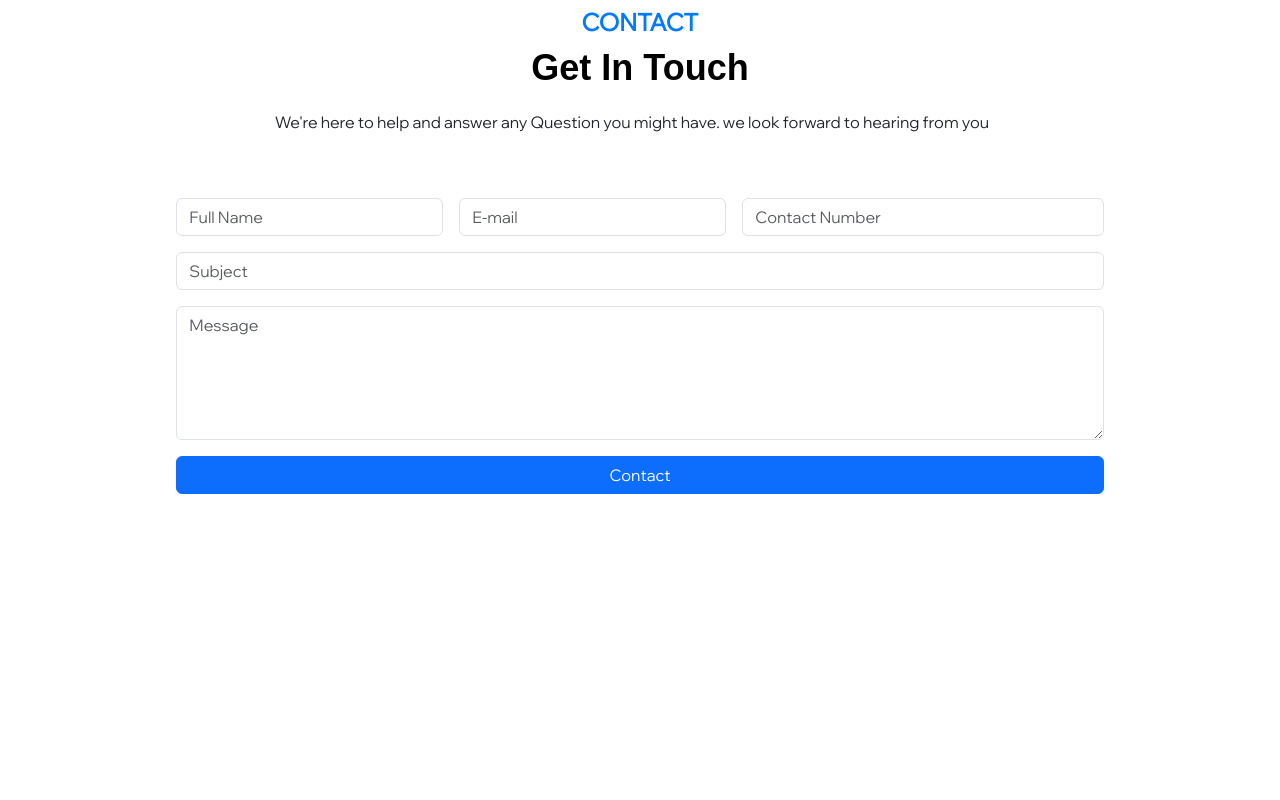
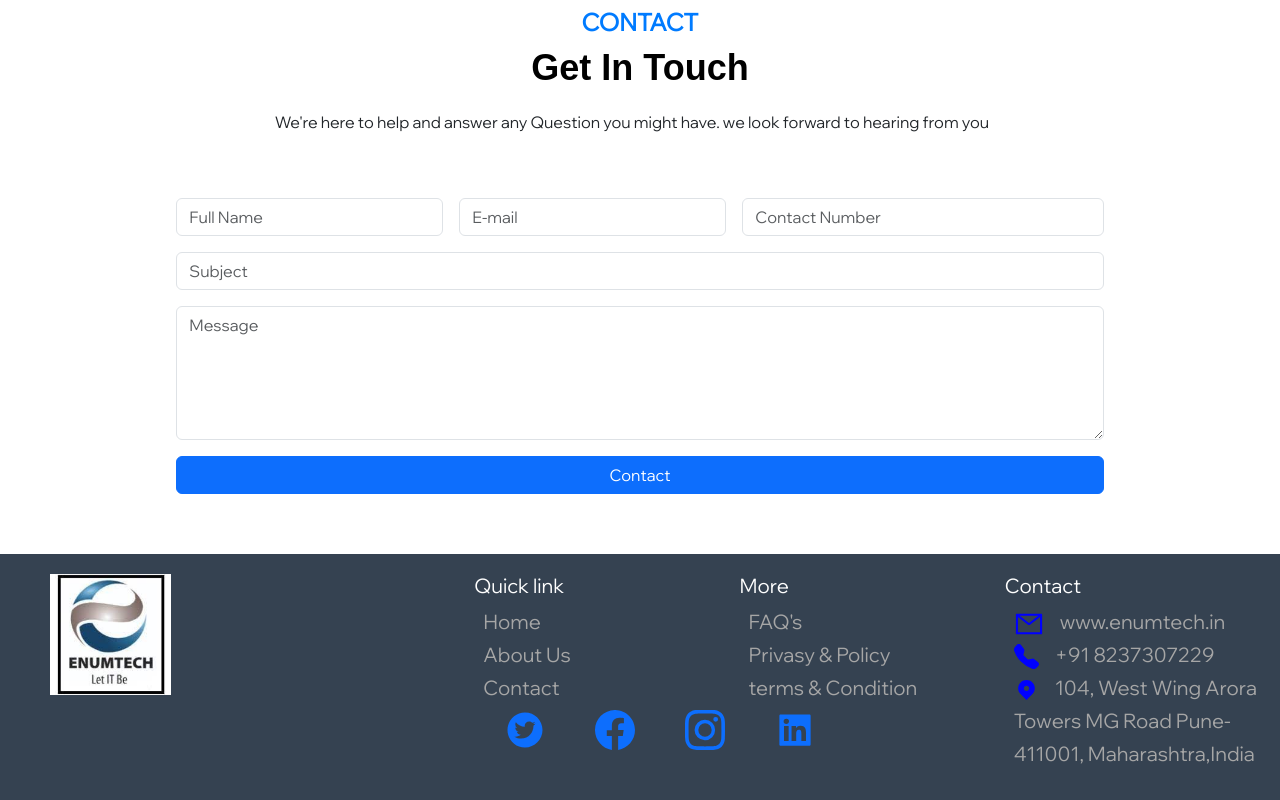
Before and after one commit to naqueebpatel/WaterWorkFlowsEnumtech, a React (Create React App) app in the folder waterworksenumtech/: page / in a window 1280 px wide. Shown: the part 1326-2126 px from the top of the page. Before the commit the page ends 1880 px from the top, so only its background shows below. Built offline with nearby package versions, Linux system fonts and the light colour scheme.

Commit message:
Footer and Zone Page

```diff
--- a/waterworksenumtech/src/App.js
+++ b/waterworksenumtech/src/App.js
@@ -5,8 +5,8 @@ import Carousal from "./components/carousel/Carousal";
 import Insert from "./pages/Insert";
 import Delete from "./pages/Delete";
 import Update from "./pages/Update";
-import ContactUs from './pages/ContactUs';
 import NavigationBar from "./components/NavigationBar";
+import Zone from './components/Zone/Zone';
 const App = () => {
 
 
@@ -25,7 +25,12 @@ const App = () => {
             <div>
               <NavigationBar />
               <Dashboard />
-              <ContactUs />
+            </div>
+          } />
+          <Route path="/zone" element={
+            <div>
+              <NavigationBar />
+              <Zone />
             </div>
           } />
           <Route path="/insert" element={<Insert />} />
--- /dev/null
+++ b/waterworksenumtech/src/components/Footer.jsx
@@ -0,0 +1,57 @@
+import image from '../logo/images.jpeg';
+import '../styles/footer.css';
+import { AiOutlineMail } from 'react-icons/ai';
+import { BsFillTelephoneFill } from 'react-icons/bs';
+import { TiLocation } from 'react-icons/ti';
+import { BsFacebook } from 'react-icons/bs';
+import { AiFillTwitterCircle } from 'react-icons/ai';
+import { BsInstagram } from 'react-icons/bs';
+import { AiFillLinkedin } from 'react-icons/ai';
+const Footer = () => {
+    return (
+        <div>
+            <footer className='footer'>
+                <div className='footer-left'>
+                    <img src={image} alt='' />
+                    <ul className="socialItems">
+                        <a href='#'><AiFillTwitterCircle /></a>
+                        <a href='#'><BsFacebook /></a>
+                        <a href='#'><BsInstagram /></a>
+                        <a href='#'><AiFillLinkedin /></a>
+
+                    </ul>
+                </div>
+
+                <ul className='footer-right'>
+                    <li>
+                        <h2>Quick link</h2>
+                        <ul class="box">
+                            <li><a href='#'>Home</a></li>
+                            <li><a href='#'>About Us</a></li>
+                            <li><a href='#'>Contact</a></li>
+                        </ul>
+                    </li>
+                    <li className='features'>
+                        <h2>More</h2>
+                        <ul class="box">
+                            <li><a href='#'>FAQ's</a></li>
+                            <li><a href='#'>Privasy & Policy</a></li>
+                            <li><a href='#'>terms & Condition</a></li>
+                        </ul>
+                    </li>
+                    <li>
+                        <h2 class>Contact</h2>
+                        <ul class="box">
+                            <li><a href='#'><AiOutlineMail color='blue' size="30" /><span>www.enumtech.in</span></a></li>
+                            <li><a href='#'><BsFillTelephoneFill color='blue' size="25" /><span>+91 8237307229</span></a></li>
+                            <li><a href='#'><TiLocation color='blue' size="25" /><span>104, West Wing Arora Towers MG Road Pune-411001,
+                                Maharashtra,India</span></a></li>
+                        </ul>
+                    </li>
+                </ul>
+            </footer >
+        </div >
+    );
+};
+
+export default Footer;
--- a/waterworksenumtech/src/components/NavigationBar.jsx
+++ b/waterworksenumtech/src/components/NavigationBar.jsx
@@ -14,7 +14,7 @@ const NavigationBar = () => {
                 <Link to='#' className='menu-bars'>
                     <RxHamburgerMenu onClick={showSidebar} size={35} color='black' />
                 </Link>
-                {/* <SubMenu /> */}
+                <SubMenu />
             </div>
             <div className={sidebar ? 'nav-menu active' : 'nav-menu'}>
                 <ul className='nav-menu-items' onClick={showSidebar}>
--- a/waterworksenumtech/src/components/SlidebarData.jsx
+++ b/waterworksenumtech/src/components/SlidebarData.jsx
@@ -34,3 +34,23 @@ export const SidebarData = [
         cName: 'nav-text'
     },
 ];
+
+
+
+export const Data = [
+    {
+        zonename: "Faizan",
+    },
+    {
+        zonename: "Farhan",
+    },
+    {
+        zonename: "Zaid",
+    },
+    {
+        zonename: "Farhan",
+    },
+    {
+        zonename: "Shahid",
+    }
+];
--- a/waterworksenumtech/src/components/SubMenu.jsx
+++ b/waterworksenumtech/src/components/SubMenu.jsx
@@ -1,17 +1,20 @@
 import React from 'react';
 import '../styles/submenu.css';
+import { Link } from 'react-router-dom';
 const SubMenu = () => {
     return (
         <>
-            <ul className='sub-toggle'>
-                <li>Zone</li>
-                <div className='sub-menu'>
-                    <ul>
-                        <li>Insert</li>
-                        <li>Update</li>
-                    </ul>
-                </div>
-            </ul>
+            <nav>
+                <ul className='sub-toggle'>
+                    <li><Link to='/zone'>Zone</Link></li>
+                    <li>Subscriber
+                        <ul className='drop-down sub-toggle'>
+                            <li>Insert</li>
+                            <li>View</li>
+                        </ul>
+                    </li>
+                </ul>
+            </nav>
         </>
     );
 };
--- a/waterworksenumtech/src/components/Zone/Table.jsx
+++ b/waterworksenumtech/src/components/Zone/Table.jsx
@@ -1,14 +1,15 @@
 import axios from "axios";
-import "./App.css"
 import { useEffect, useState } from "react";
+import { LuRefreshCcw } from 'react-icons/lu';
+import '../../styles/zone.css';
 
 const Table = () => {
-  const [data, setData] = useState([]);
+  const [ data, setData ] = useState([]);
 
   const getData = async () => {
     try {
       let res = await axios.get("http://localhost:8090/waterwork/get/getZone");
-      setData([...res.data]);
+      setData([ ...res.data ]);
       console.log(res);
     } catch (error) {
       alert("Error");
@@ -24,41 +25,28 @@ const Table = () => {
   };
 
 
-  const tableStyle = {
-    border: "1px solid #000",
-    borderCollapse: "collapse",
-    width: "30%",
-  };
-
-
-  const cellStyle = {
-    border: "1px solid #000",
-    padding: "8px",
-    textAlign: "left",
-  };
 
   return (
-    <div className="App">
-
-      <table style={tableStyle}>
-      <button className="App" onClick={handleRefresh}>Refresh</button>
+    <>
+      <table className="zone-table">
         <thead>
           <tr>
-            <th style={cellStyle} scope="col">Zone No</th>
-            <th style={cellStyle} scope="col">Zone Name</th>
+            <th scope="col">Zone No</th>
+            <th scope="col">Zone Name</th>
+            <span><LuRefreshCcw /></span>
           </tr>
         </thead>
         <tbody>
           {data &&
             data.map((item) => (
-              <tr key={item.zoneid}>
-                <td style={cellStyle}>{item.zoneno}</td>
-                <td style={cellStyle}>{item.zonename}</td>
+              <tr key={item}>
+                <td >1</td>
+                <td >Faizan</td>
               </tr>
             ))}
         </tbody>
       </table>
-    </div>
+    </>
   );
 };
 
--- a/waterworksenumtech/src/pages/Home.jsx
+++ b/waterworksenumtech/src/pages/Home.jsx
@@ -1,12 +1,14 @@
 import React from 'react';
 import AboutUs from './AboutUs';
 import ContactUs from './ContactUs';
+import Footer from '../components/Footer';
 
 const Home = () => {
     return (
         <>
             <AboutUs />
             <ContactUs />
+            <Footer />
         </>
     );
 };
--- /dev/null
+++ b/waterworksenumtech/src/styles/footer.css
@@ -0,0 +1,115 @@
+footer {
+    display: -webkit-flex;
+    display: -moz-flex;
+    display: -o-flex;
+    display: flex;
+    flex-flow: row wrap;
+    padding: 10px;
+    padding-top: 20px;
+    color: white;
+    background-color: #354251;
+
+}
+
+.footer>* {
+    flex: 1 50px;
+}
+
+.footer-left {
+    margin-right: -21.85em;
+    margin-bottom: 1em;
+
+}
+
+.footer-left img {
+    width: 20%;
+    /* border-radius: 30px; */
+    align-items: center;
+    padding-left: 40px;
+}
+
+h2 {
+    font-weight: 400;
+    font-size: 20px;
+    font-weight: 400;
+
+}
+
+.footer ul {
+    list-style: none;
+    padding-left: 9px;
+}
+
+.footer li {
+    line-height: 2em;
+
+}
+
+.footer a {
+    text-decoration: none;
+}
+
+.footer-right {
+
+    display: flex;
+    flex-flow: row wrap;
+
+}
+
+.footer-right>* {
+    flex: 1 100%;
+    gap: 70px;
+}
+
+.box a {
+    color: #a6a6a6;
+    font-size: 20px;
+}
+
+.footer-bottom {
+    text-align: center;
+    padding-top: 50%;
+}
+
+@media screen and (min-width:600px) {
+    .footer-right>* {
+        flex: 1;
+    }
+
+    .footer-left>* {
+        flex: 1 7px;
+    }
+
+    .footer-right>* {
+        flex: 5 0px;
+    }
+}
+
+@media(max-width:600px) {
+    .footer {
+        padding: 15px;
+    }
+
+    main {
+        font-size: 55px;
+    }
+}
+
+.socialItems {
+    display: flex;
+    justify-content: right;
+    gap: 50px;
+    font-size: 40px;
+    padding-left: 50px;
+    align-items: center;
+    color: #120e0e;
+    padding-bottom: 10px;
+}
+
+a:hover {
+    color: white;
+}
+
+b:hover {
+    color: #000;
+}
--- a/waterworksenumtech/src/styles/submenu.css
+++ b/waterworksenumtech/src/styles/submenu.css
@@ -1,8 +1,38 @@
-.sub-menu {
-    display: none;
+.sub-toggle {
+    display: flex;
+    list-style: none;
+    gap: 3rem;
+    font-size: 1.4rem;
+    font-weight: 500;
+    cursor: pointer;
 }
 
+.sub-toggle li>a {
+    text-decoration: none;
+    color: black;
+}
 
-.sub-toggle:hover .sub-menu {
-    display: block;
+.sub-toggle li {
+    height: 0rem;
 }
+
+.sub-toggle .drop-down {
+    background-color: #F1EAFF;
+    position: absolute;
+    left: 18%;
+    /* top: 22%; */
+    transform: translate(-50%);
+    display: flex;
+    flex-direction: column;
+    height: 90px;
+    width: 120px;
+    min-width: 2rem;
+    transition: all .3s linear;
+    visibility: none;
+    opacity: 0;
+}
+
+.sub-toggle li:hover>.drop-down {
+    visibility: visible;
+    opacity: 1;
+}
--- /dev/null
+++ b/waterworksenumtech/src/styles/zone.css
@@ -0,0 +1,60 @@
+.zone-table {
+    margin: 45px auto;
+    /* border: 2px solid red; */
+    width: 70%;
+    display: grid;
+    place-items: center;
+}
+
+.zone-table thead tr {
+    display: flex;
+    gap: 300px;
+    justify-content: center;
+    font-size: 30px;
+    border-bottom: 1px solid gray;
+    border-top: 1px solid gray;
+    white-space: nowrap;
+}
+
+.zone-table thead tr span {
+    cursor: pointer;
+    /* font-size: large; */
+}
+
+.zone-table tbody {
+    width: 100%;
+    display: flex;
+    align-items: normal;
+    justify-content: start;
+    flex-direction: column;
+}
+
+.zone-table tbody tr {
+    display: flex;
+    gap: 390px;
+    justify-content: start;
+    font-size: 30px;
+    border-bottom: .5px solid gray;
+    /* border-top: 1px solid gray; */
+    white-space: nowrap;
+    padding: 10px 0px;
+}
+
+.zone-table tbody tr td {
+    position: relative;
+    left: 80px;
+    font-size: large;
+}
+
+thead {
+    width: -webkit-fill-available;
+}
+
+tr {
+    font-family: 'Wix Madefor Display', sans-serif;
+}
+
+th {
+    font-weight: 500;
+
+}
```
Also changed, not shown: waterworksenumtech/src/components/Zone/Zone.jsx (+66 -38 lines), waterworksenumtech/src/logo/images.jpeg (added).
